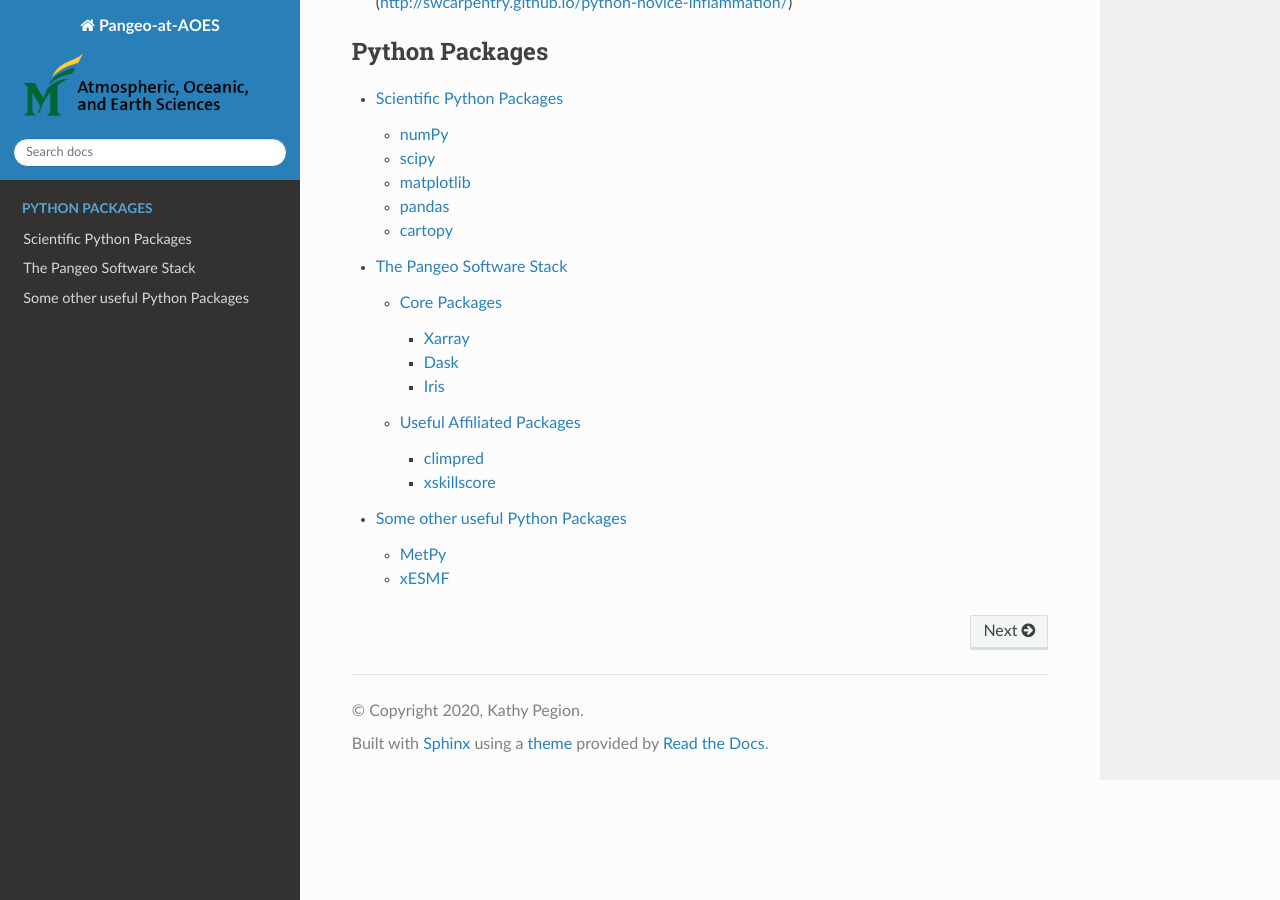
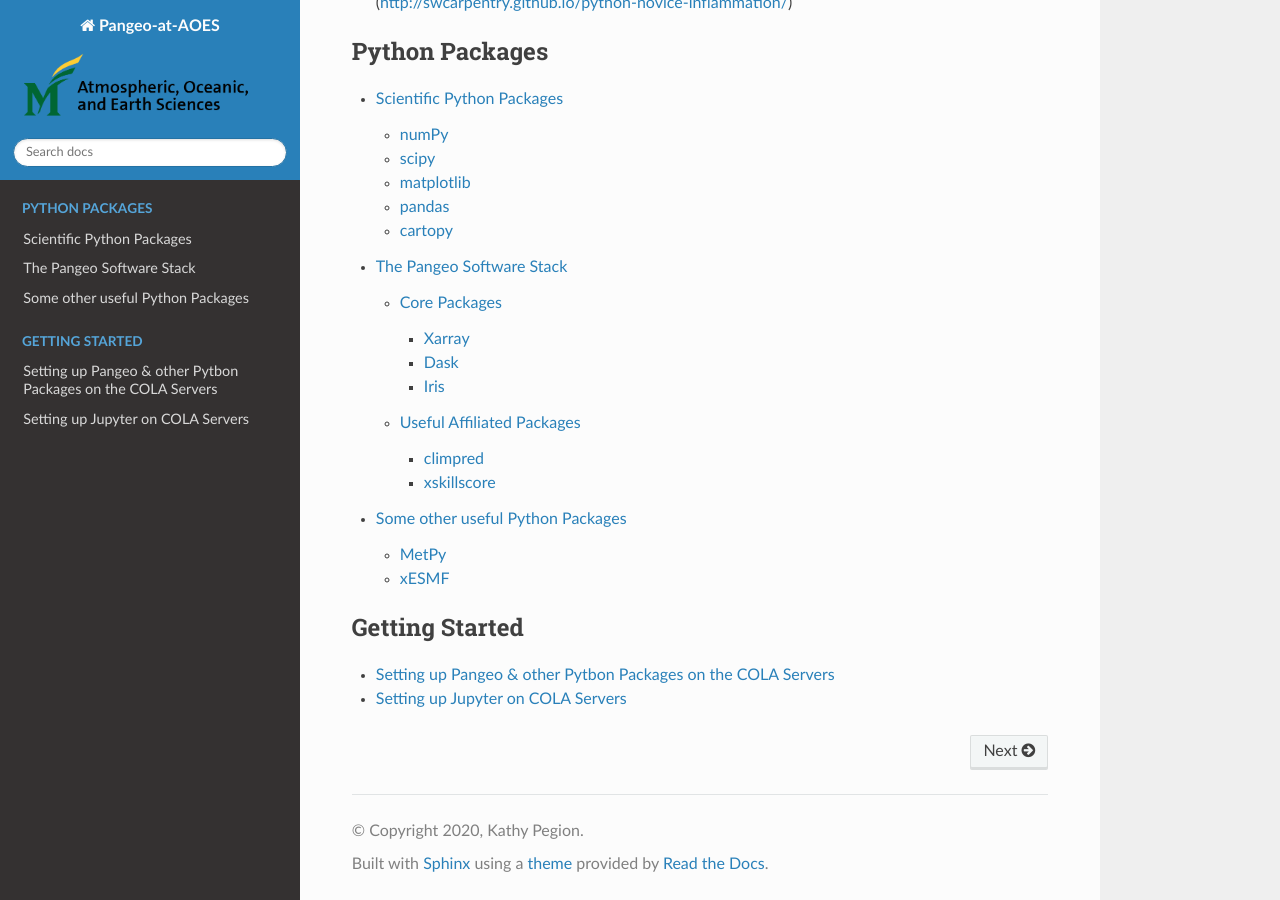
Before and after one commit to kpegion/Pangeo-at-AOES, a Sphinx documentation site: the page built from docs/source/index.rst, in a window 1280 px wide and 900 px high, scrolled down 561 px. Built offline with Sphinx 7.4.7 and the Read the Docs theme 2.0.0, drawn with Linux system fonts in a browser that asks for light colours.

```diff
--- a/docs/source/index.rst
+++ b/docs/source/index.rst
@@ -24,3 +24,11 @@ Expectations Prior to these Tutorials
    scientific-python-packages
    what-is-pangeo
    other-useful-python-packages
+
+
+.. toctree::
+   :maxdepth: 1
+   :caption: Getting Started
+
+   setting-up-pangeo
+   setting-up-jupyter
```
